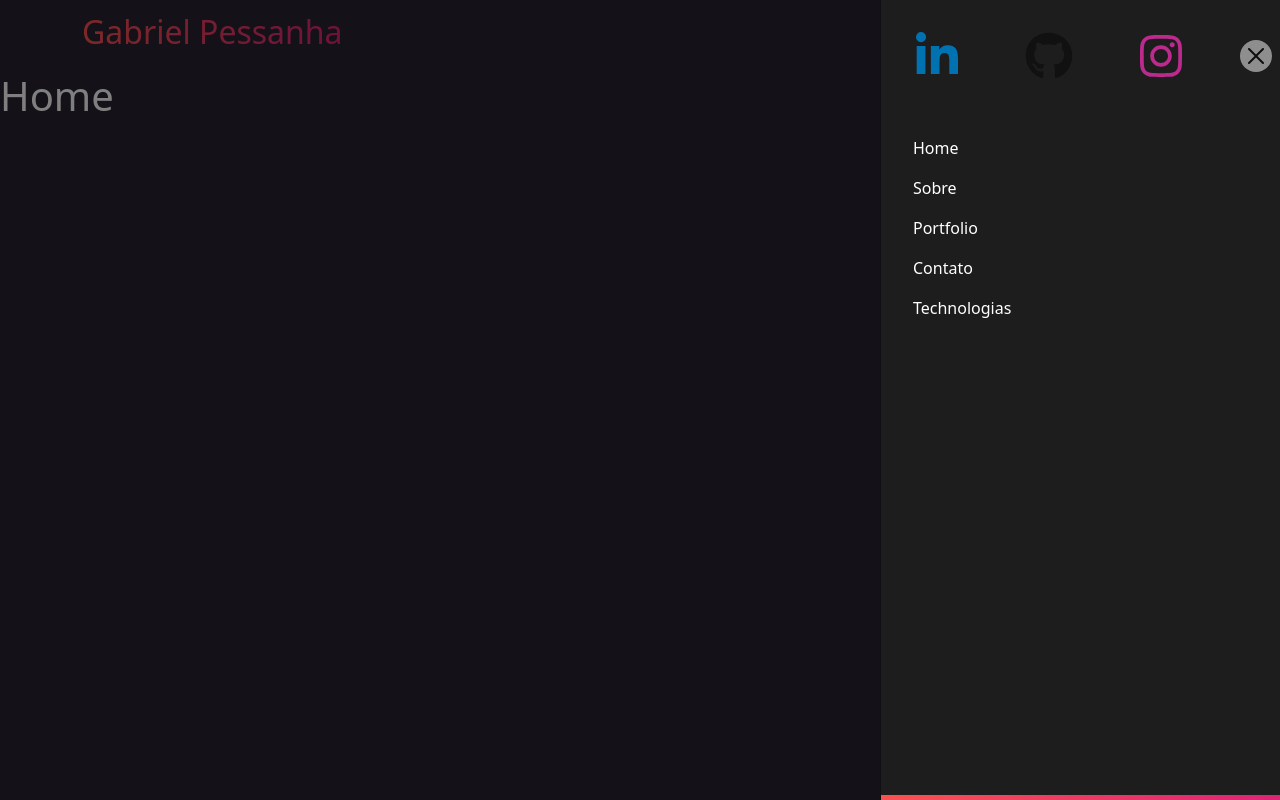
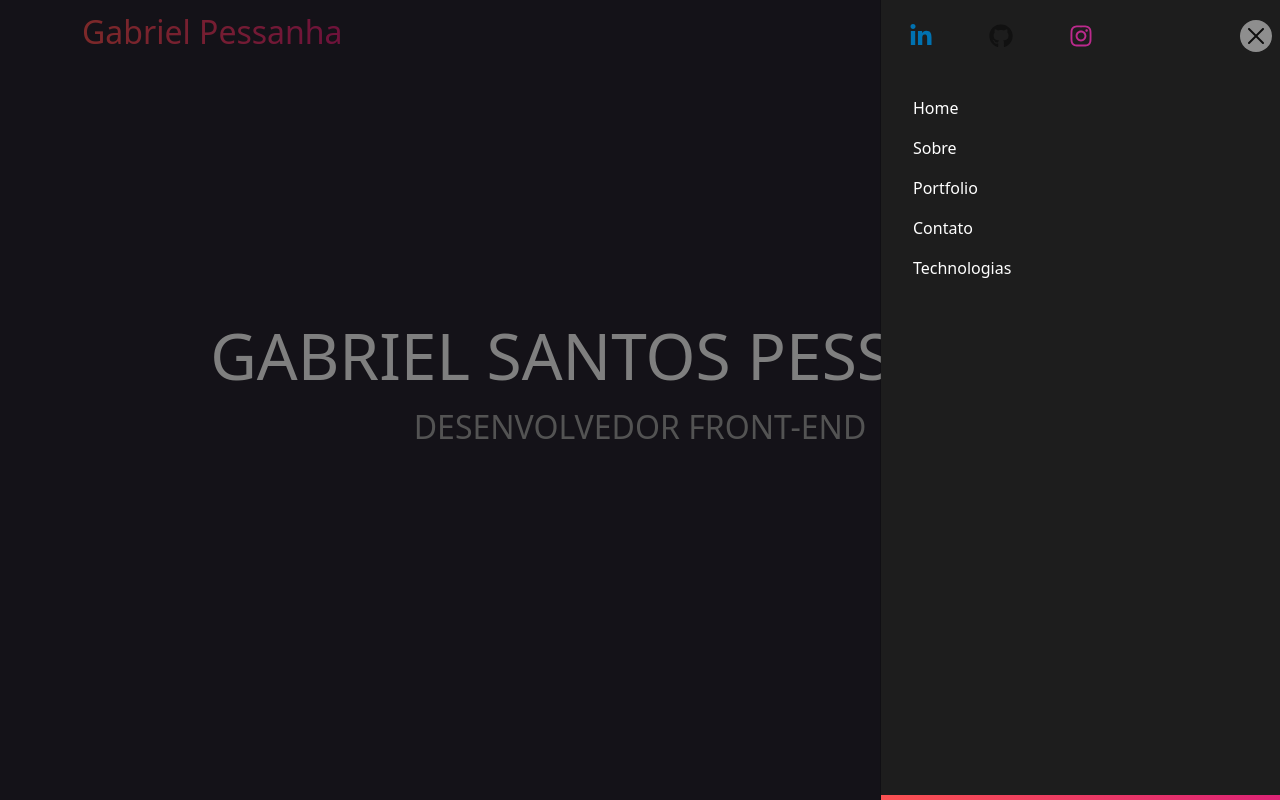
Before and after one commit to gabrielspessanha/portifolio, a React (Vite) app: page / in a window 1280 px wide. Both pictures are taken after a click on the button 1170 px from the left and 36 px from the top of the page. Built offline with nearby package versions, Linux system fonts and the light colour scheme.

Commit message:
adicionando rotas para ligar pages

```diff
--- a/src/App.jsx
+++ b/src/App.jsx
@@ -1,15 +1,11 @@
-/* import { BrowserRouter} from 'react-router-dom';
-import { ContactPage } from "./pages/ContactPage"; */
 import { HomePage } from './pages/HomePage';
-
-
 
 
 function App() {
 
   return (
+   <HomePage />
 
-    <HomePage />
   )
 }
 
--- a/src/components/Header/index.jsx
+++ b/src/components/Header/index.jsx
@@ -3,7 +3,7 @@ import Navbar from 'react-bootstrap/Navbar';
 import Nav from "react-bootstrap/Nav";
 import Offcanvas from 'react-bootstrap/Offcanvas';
 import {FaLinkedinIn, FaGithub, FaInstagram} from 'react-icons/fa'
-
+import { Link } from 'react-router-dom'
 import './styles.scss';
 
 const socialNetworks =[
@@ -46,11 +46,11 @@ export function Header(){
                 </Offcanvas.Header>
                 <Offcanvas.Body>
                   <Nav className="justify-content-end flex-grow-1 navLinks">
-                    <Nav.Link href="#home">Home</Nav.Link>
-                    <Nav.Link href="#about">Sobre</Nav.Link>
-                    <Nav.Link href="#portfolio">Portfolio</Nav.Link>
-                    <Nav.Link href="#contato">Contato</Nav.Link>
-                    <Nav.Link href="#technologies">Technologias</Nav.Link>
+                    <Nav.Link><Link to="/">Home</Link></Nav.Link>
+                    <Nav.Link><Link to="/about">Sobre</Link></Nav.Link>
+                    <Nav.Link><Link to="/portfolio">Portfolio</Link></Nav.Link>
+                    <Nav.Link><Link to="/contact">Contato</Link></Nav.Link>
+                    <Nav.Link><Link to="/technologies">Technologias</Link></Nav.Link>
                   </Nav>
                 </Offcanvas.Body>
             </Navbar.Offcanvas>
--- a/src/components/Header/styles.scss
+++ b/src/components/Header/styles.scss
@@ -26,9 +26,9 @@
 
         svg{
             border-radius: 5px;
-            width: 5rem;
-            height: 5rem;
-            padding: 1rem;
+            width: 3rem;
+            height: 2.5rem;
+            padding: .5rem;
 
             &:hover{
                 background: $gradient;
@@ -40,8 +40,17 @@
     .navLinks> *{
         border-radius:20px;
         padding-left: 1rem;
+        max-width: 10rem;
 
+        a{
+            text-decoration: none;
+            color: white;
+            transition: .2s;
 
+            &:hover{
+                font-weight: 900;
+            }
+        }
         &:hover{
             background: $gradient;
         }
--- a/src/main.jsx
+++ b/src/main.jsx
@@ -3,8 +3,42 @@ import ReactDOM from 'react-dom/client'
 import App from './App.jsx'
 import './styles/main.scss'
 
+import {
+  createBrowserRouter,
+  RouterProvider
+} from 'react-router-dom'
+
+import { HomePage } from './pages/HomePage/index.jsx'
+import { ContactPage } from './pages/ContactPage/index.jsx'
+import { AboutPage } from './pages/AboutPage/index.jsx'
+import { PortfolioPage } from './pages/PortfolioPage/index.jsx'
+import { TechnologiesPage } from './pages/TechnologiesPage/index.jsx'
+
+const router = createBrowserRouter([
+  {
+    path: '/',
+    element: <HomePage />
+  },
+  {
+    path: 'contact',
+    element: <ContactPage />
+  },
+  {
+    path: 'portfolio',
+    element: <PortfolioPage />
+  },
+  {
+    path: 'about',
+    element: <AboutPage/>
+  },
+  {
+    path: 'Technologies',
+    element: <TechnologiesPage/>
+  }
+])
+
 ReactDOM.createRoot(document.getElementById('root')).render(
   <React.StrictMode>
-    <App />
+    <RouterProvider router={router}/>
   </React.StrictMode>,
 )
--- a/src/pages/AboutPage/index.jsx
+++ b/src/pages/AboutPage/index.jsx
@@ -3,7 +3,7 @@ import { Header } from "../../components/Header";
 
 
 
-export function HomePage(){
+export function AboutPage(){
     return(
         <div id="container">
             <Header />
--- a/src/pages/HomePage/index.jsx
+++ b/src/pages/HomePage/index.jsx
@@ -1,12 +1,15 @@
 import { Header } from "../../components/Header";
 
-
+import './styles.scss';
 
 export function HomePage(){
     return(
         <div id="container">
             <Header />
-            <h1>Home</h1>
+            <div className="container main-Content">
+                <h1>GABRIEL SANTOS PESSANHA</h1>
+                <p>DESENVOLVEDOR FRONT-END</p>
+            </div>
         </div>
     )
 }
--- /dev/null
+++ b/src/pages/HomePage/styles.scss
@@ -0,0 +1,26 @@
+
+@import '../../styles/variables.scss';
+
+.main-Content{
+    display: flex;
+    flex-direction: column;
+    align-items: center;
+    justify-content: center;
+    height: 80vh;
+
+
+    h1{
+        font-size: 4rem;
+        transition: .8s;
+
+        &:hover{
+            background:$gradient;
+            -webkit-background-clip: text;
+            -webkit-text-fill-color: transparent;
+        }
+    }
+    p{
+        font-size: 2rem;
+        color: $text-color-secondary;
+    }
+}
--- a/src/pages/PortgolioPage/index.jsx
+++ b/src/pages/PortfolioPage/index.jsx
@@ -3,7 +3,7 @@ import { Portfolio } from "../../components/Portfolio";
 
 
 
-export function HomePage(){
+export function PortfolioPage(){
     return(
         <div id="container">
             <Header />
```
Also changed, not shown: src/styles/app.scss (deleted).
